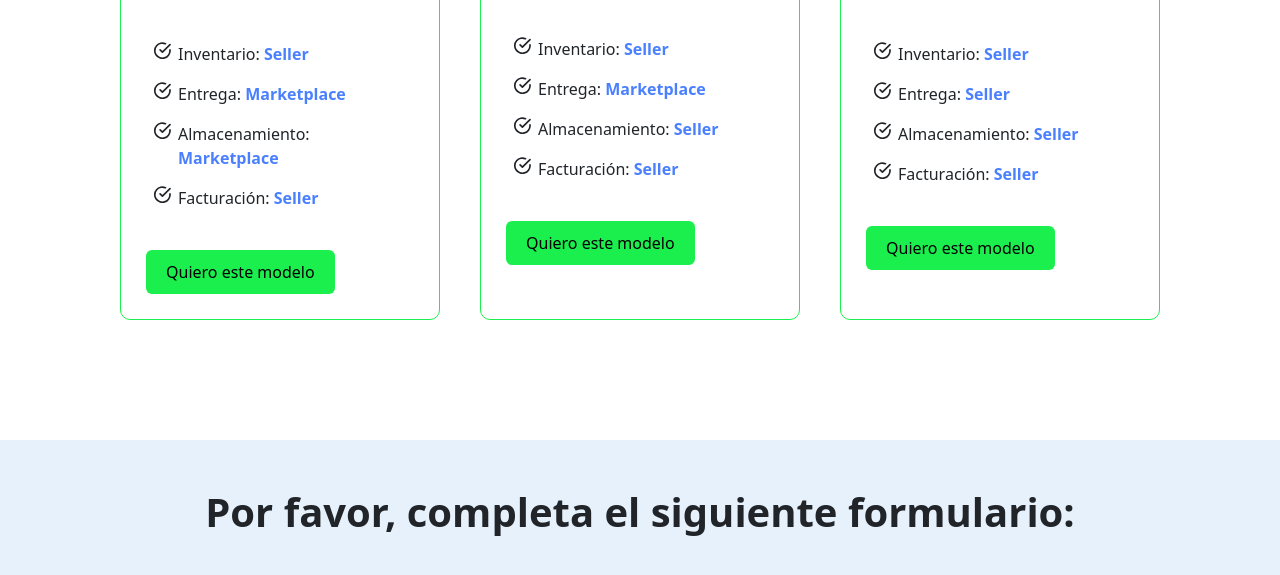
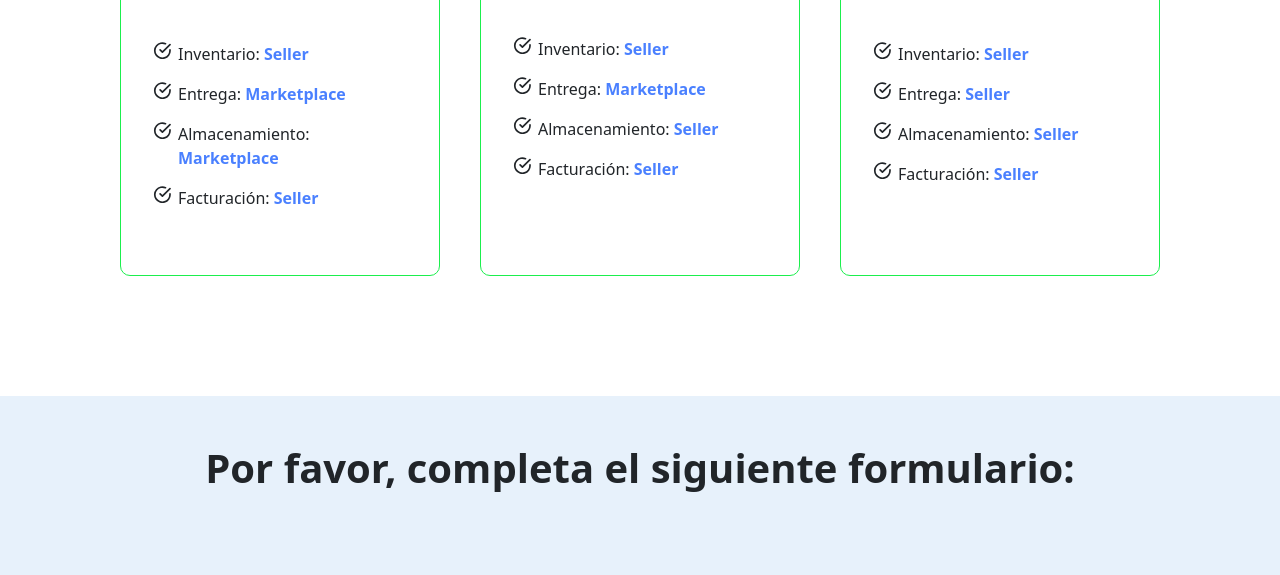
Before and after one commit to TUL-MVP/marketplace-col.github.io, a plain HTML site: page index.html in a window 1280 px wide. Shown: the part 4324-4899 px from the top of the page. Drawn offline with nearby package versions, Linux system fonts and the light colour scheme; a script that the page names is missing; files whose address does not match are found by name.

Commit message:
hide  buttons

```diff
--- a/index.html
+++ b/index.html
@@ -319,7 +319,7 @@
                             <li class="check">Facturación: <span style="font-size:16px;font-weight:700;color:rgb(74,128,255)">Seller</span></li>
                         </ul>
                         <br>
-                        <a href="#" class="btn btn-primary" style="background: rgb(27, 239, 77); color:black;border:none;padding:10px 20px 10px 20px;font-weight:500">Quiero este modelo</a>
+                        <!--<a href="#" class="btn btn-primary" style="background: rgb(27, 239, 77); color:black;border:none;padding:10px 20px 10px 20px;font-weight:500">Quiero este modelo</a>-->
                     </div>
                 </div>
 
@@ -340,7 +340,7 @@
                             <li class="check">Facturación: <span style="font-size:16px;font-weight:700;color:rgb(74,128,255)">Seller</span></li>
                         </ul>
                         <br>
-                        <a href="#" class="btn btn-primary" style="background: rgb(27, 239, 77); color:black;border:none;padding:10px 20px 10px 20px;font-weight:500">Quiero este modelo</a>
+                        <!--<a href="#" class="btn btn-primary" style="background: rgb(27, 239, 77); color:black;border:none;padding:10px 20px 10px 20px;font-weight:500">Quiero este modelo</a>-->
                     </div>
                 </div>
 
@@ -362,7 +362,7 @@
                             <li class="check">Facturación: <span style="font-size:16px;font-weight:700;color:rgb(74,128,255)">Seller</span></li>
                         </ul>
                         <br>
-                        <a href="#" class="btn btn-primary" style="background: rgb(27, 239, 77); color:black;border:none;padding:10px 20px 10px 20px;font-weight:500">Quiero este modelo</a>
+                        <!--<a href="#" class="btn btn-primary" style="background: rgb(27, 239, 77); color:black;border:none;padding:10px 20px 10px 20px;font-weight:500">Quiero este modelo</a>-->
                     </div>
                 </div>
             </div>
```
